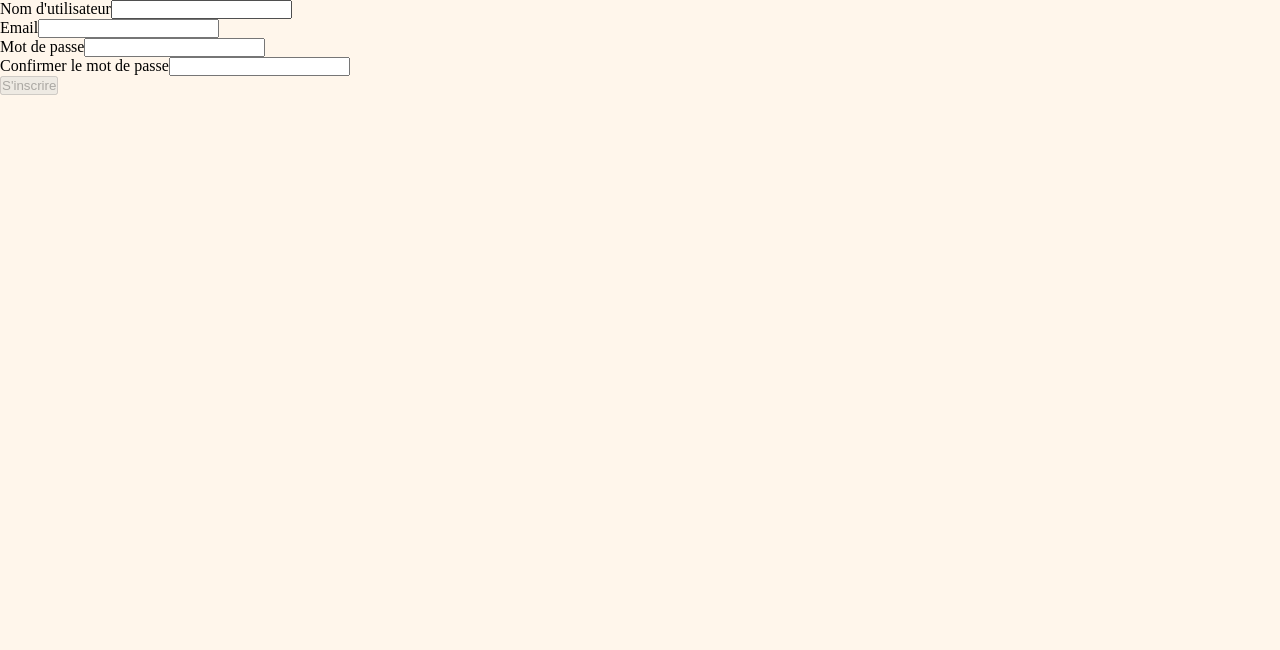
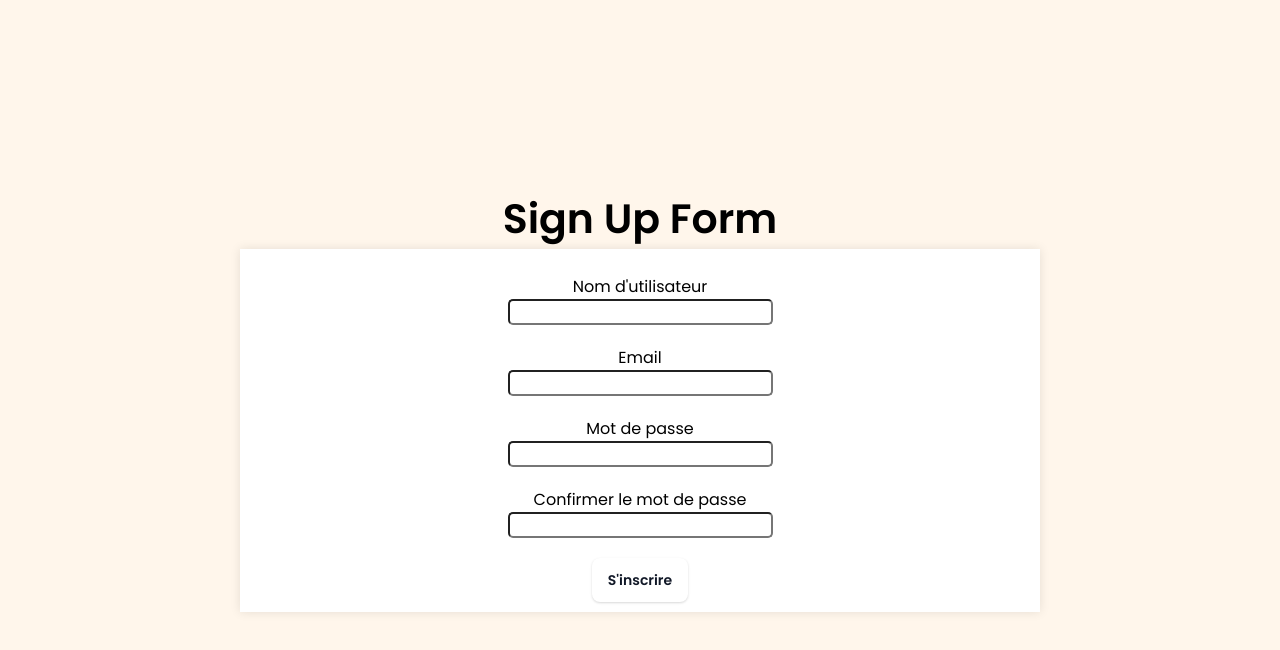
Before and after one commit to Thienthienko/wild-blog, an Angular app: page /signup in a window 1280 px wide. Shown: the top 650 px of the page. Built offline with nearby package versions, Linux system fonts and the light colour scheme.

Commit message:
reactives forms

```diff
--- a/src/app/app.component.html
+++ b/src/app/app.component.html
@@ -1 +1,3 @@
-<router-outlet></router-outlet>
+<div class="mainContainer">
+  <router-outlet></router-outlet>
+</div>
--- a/src/app/app.component.scss
+++ b/src/app/app.component.scss
@@ -25,3 +25,13 @@ ul {
   flex-direction: column;
   align-items: center;
 }
+
+.mainContainer {
+  display: flex;
+  flex-direction: column;
+  align-items: center;
+  justify-content: center;
+
+  width: 100vw;
+  height: 100vh;
+}
--- a/src/app/signup-form/signup-form.component.html
+++ b/src/app/signup-form/signup-form.component.html
@@ -1,5 +1,6 @@
-<form [formGroup]="signUpForm" (ngSubmit)="onSubmit()">
-  <div>
+<p class="text">Sign Up Form</p>
+<form class="formContainer" [formGroup]="signUpForm" (ngSubmit)="onSubmit()">
+  <div class="inputLine">
     @if (signUpForm.get('username')?.invalid &&
     signUpForm.get('username')?.touched) {
     <div>
@@ -10,16 +11,23 @@
       }
     </div>
     }
+    <div class="inputColumn">
       <label for="username">Nom d'utilisateur</label>
       <input id="username" formControlName="username" />
+      <div class="underline"></div>
+    </div>
+  </div>
+  <div class="inputLine">
+    <div class="inputColumn">
+      <label for="email">Email</label>
+      <input id="email" formControlName="email" />
+      <div class="underline"></div>
+    </div>
   </div>
 
-  <div>
-    <label for="email">Email</label>
-    <input id="email" formControlName="email" />
-  </div>
   <div formGroupName="passwords">
-    <div>
+    <div class="inputLine">
+      <div class="inputColumn">
         <label for="password">Mot de passe</label>
         <input type="password" id="password" formControlName="password" />
         @if (signUpForm.get('passwords.password')?.invalid &&
@@ -27,8 +35,8 @@
         <div>
           @if (signUpForm.get('passwords.password')?.errors?.['required']) {
           <span>Le mot de passe est requis.</span>
-        } @if (signUpForm.get('passwords.password')?.errors?.['securePassword'])
-        {
+          } @if
+          (signUpForm.get('passwords.password')?.errors?.['securePassword']) {
           <span
             >Le mot de passe doit contenir au moins 12 caractères, avec une
             majuscule, une minuscule, un chiffre, et un caractère spécial.</span
@@ -37,8 +45,10 @@
         </div>
         }
       </div>
+    </div>
 
-    <div>
+    <div class="inputLine">
+      <div class="inputColumn">
         <label for="confirmPassword">Confirmer le mot de passe</label>
         <input
           type="password"
@@ -51,5 +61,8 @@
         }
       </div>
     </div>
-  <button type="submit" [disabled]="signUpForm.invalid">S'inscrire</button>
+  </div>
+  <button class="button" type="submit" [disabled]="signUpForm.invalid">
+    S'inscrire
+  </button>
 </form>
--- a/src/app/signup-form/signup-form.component.scss
+++ b/src/app/signup-form/signup-form.component.scss
@@ -0,0 +1,72 @@
+.formContainer {
+  display: flex;
+  flex-direction: column;
+  justify-content: center;
+  align-items: center;
+  max-width: 800px;
+  background: #fff;
+  width: 800px;
+  padding: 25px 40px 10px 40px;
+  box-shadow: 0px 0px 10px rgba(0, 0, 0, 0.1);
+}
+
+.text {
+  text-align: center;
+  font-size: 41px;
+  font-weight: 600;
+  font-family: "Poppins", sans-serif;
+}
+
+.inputLine {
+  margin-bottom: 20px;
+}
+
+.underline {
+  position: absolute;
+  bottom: 0;
+  height: 2px;
+  width: 100%;
+}
+
+.inputColumn {
+  display: flex;
+  flex-direction: column;
+  align-items: center;
+}
+
+input {
+  border-radius: 5px;
+}
+
+.button {
+  background-color: #ffffff;
+  border: 0;
+  border-radius: 0.5rem;
+  box-sizing: border-box;
+  color: #111827;
+  font-size: 0.875rem;
+  font-weight: 600;
+  line-height: 1.25rem;
+  padding: 0.75rem 1rem;
+  text-align: center;
+  text-decoration: none #d1d5db solid;
+  text-decoration-thickness: auto;
+  box-shadow: 0 1px 3px 0 rgba(0, 0, 0, 0.1), 0 1px 2px 0 rgba(0, 0, 0, 0.06);
+  cursor: pointer;
+  user-select: none;
+  -webkit-user-select: none;
+  touch-action: manipulation;
+}
+
+.button:hover {
+  background-color: rgb(249, 250, 251);
+}
+
+.button:focus {
+  outline: 2px solid transparent;
+  outline-offset: 2px;
+}
+
+.button:focus-visible {
+  box-shadow: none;
+}
--- a/src/styles.scss
+++ b/src/styles.scss
@@ -1,8 +1,14 @@
 /* You can add global styles to this file, and also import other style files */
+@import url("https://fonts.googleapis.com/css?family=Poppins:400,500,600,700&display=swap");
+*,
+*::before,
+*::after {
+  box-sizing: border-box;
+}
 
 * {
   margin: 0;
-  padding: 0;
+  font-family: "Poppins", sans-serif;
 }
 
 body {
```
Lines whose indentation alone changed are shown as unchanged.
